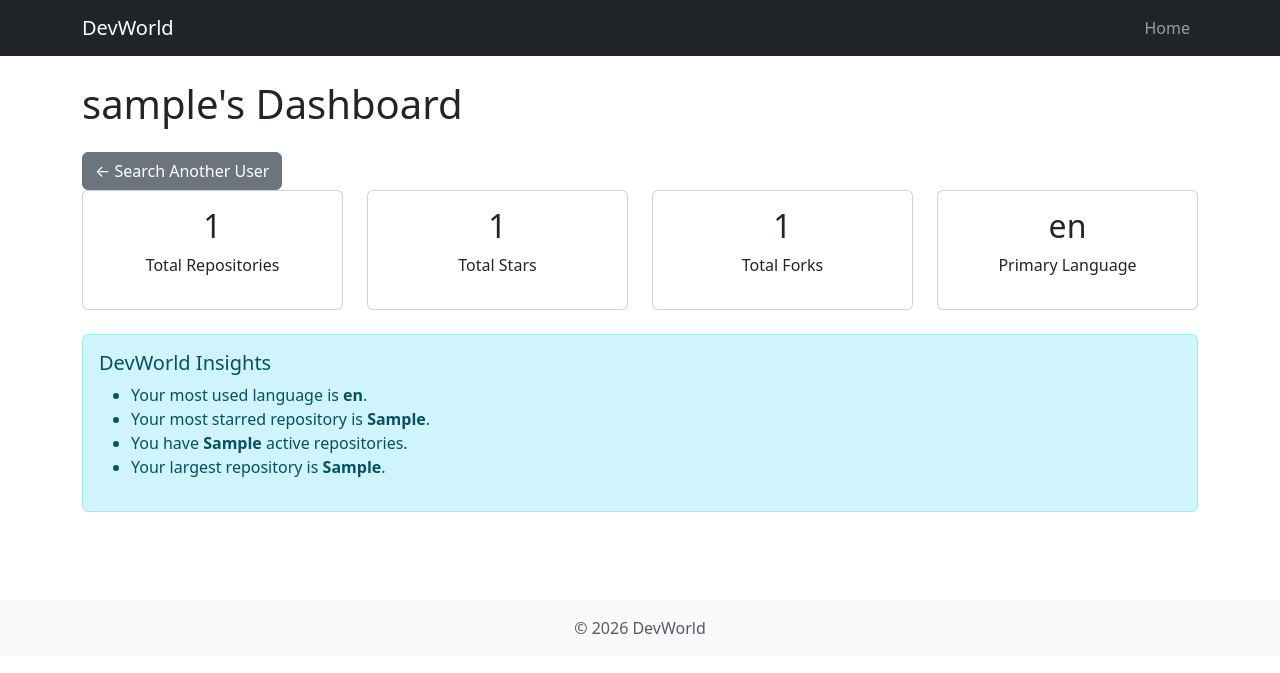
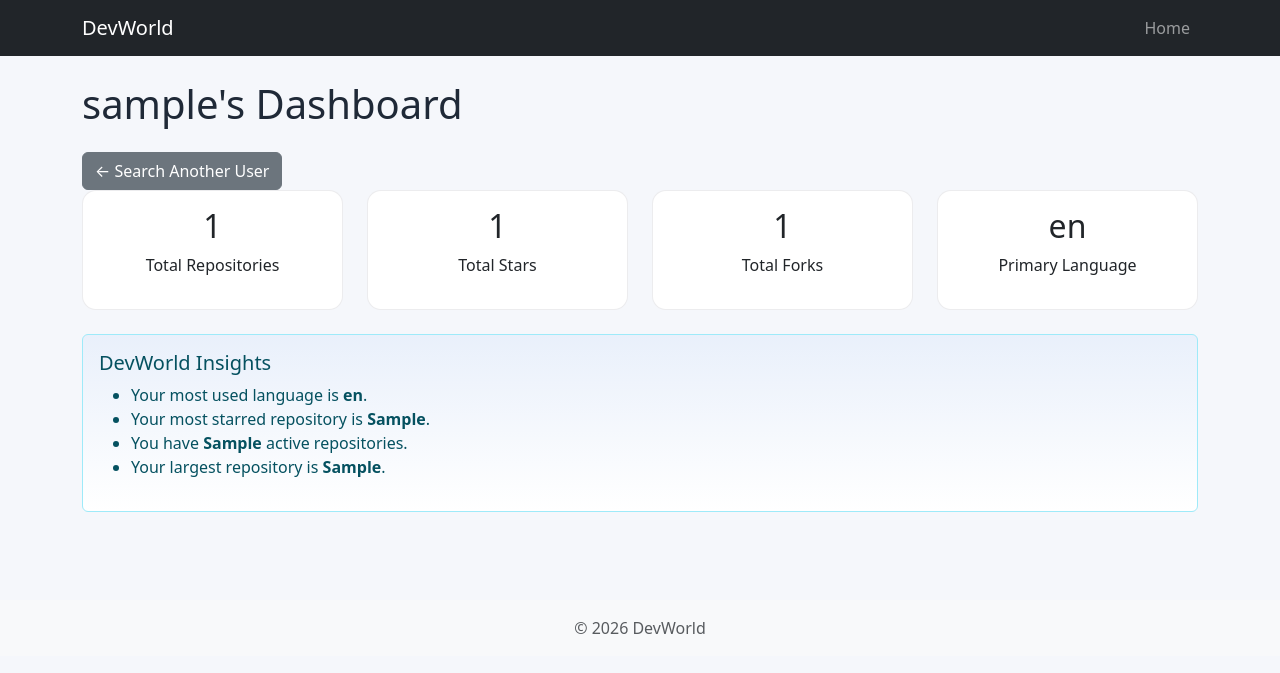
Before and after one commit to ben-m-m/DevWorld, a Flask app: template templates/dashboard.html in a window 1280 px wide. Shown: the top 673 px of the page. Run offline with Flask 3, Linux system fonts and the light colour scheme; the template is opened without the code that fills it: most values are stand-ins (such as "Sample title", 1, 10 or a date in 2020).

Commit message:
Refactor home route by removing unused test block; update dashboard to reflect Groq API usage for repository analysis

```diff
--- a/app.py
+++ b/app.py
@@ -19,9 +19,7 @@ github = GithubService()
 # Home page route: renders the landing page.
 @app.route('/')
 def home():
-    # Example of a previously used test block for fetching a specific profile.
-    # username = "ben-m-m"  # Replace with actual username or get from request
-    # user = github.get_user(username)
+
 
     return render_template('index.html')
 
--- a/static/css/style.css
+++ b/static/css/style.css
@@ -1,3 +1,23 @@
+:root {
+    --bg-color: #f5f7fb;
+    --card-bg: #ffffff;
+    --text-color: #1f2937;
+    --muted-color: #6b7280;
+    --accent-color: #0d6efd;
+    --accent-soft: rgba(13, 110, 253, 0.12);
+}
+
+body {
+    background: var(--bg-color);
+    color: var(--text-color);
+    font-family: system-ui, -apple-system, BlinkMacSystemFont, "Segoe UI", sans-serif;
+}
+
+.card {
+    border: 1px solid rgba(15, 23, 42, 0.08);
+    border-radius: 14px;
+}
+
 /* dashboard charts */
 .chart-container {
     max-width: 420px;
@@ -7,7 +27,6 @@
 
 .chart-card {
     min-height: 420px;
-
 }
 
 .chart-title {
@@ -15,33 +34,35 @@
     margin-bottom: 1rem;
 }
 
-
-/* repo selection  */
-/* .repository-card {
-    transition: all 0.2s ease;
-    cursor: pointer;
-} */
-
-/* .repository-card.selected .card {
-    border: 3px solid #0d6efd;
-    transform: scale(1.02);
-    box-shadow: 0 0 20px rgba(13, 110, 253, .25)
-} */
-
+/* repo selection */
 .repository-card {
     cursor: pointer;
-    transition: .25s;
+    transition: transform 0.25s ease, box-shadow 0.25s ease;
 }
 
 .repository-card:hover {
-    transform: translate(-4px);
+    transform: translateY(-4px);
 }
 
 .repository-selected {
-    border: 3px solid #0d6efd;
-    box-shadow: 0 0 20px rgba(13, 110, 253, .35);
+    border: 3px solid var(--accent-color);
+    box-shadow: 0 0 20px rgba(13, 110, 253, 0.35);
+    border-radius: 16px;
 }
 
+.repository-card .card {
+    height: 100%;
+}
+
+.repository-card .card-body {
+    display: flex;
+    flex-direction: column;
+    gap: 0.5rem;
+}
+
+.repository-card .card-body .btn {
+    width: fit-content;
+}
 
 /* ai css styling */
 .ai-analysis {
@@ -54,6 +75,7 @@
     line-height: 1.8;
     color: var(--text-color);
 }
+
 /* Main headings */
 .ai-analysis h1 {
     font-size: 2rem;
@@ -75,21 +97,25 @@
 .ai-analysis p {
     margin-bottom: 1.2rem;
 }
+
 /* Lists */
 .ai-analysis ul,
 .ai-analysis ol {
     margin: 1rem 0 1.5rem 2rem;
 }
+
 .ai-analysis li {
     margin-bottom: 0.5rem;
 }
+
 /* Code blocks */
 .ai-analysis code {
-    background: rgba(128,128,128,0.15);
+    background: rgba(128, 128, 128, 0.15);
     padding: 0.2rem 0.5rem;
     border-radius: 5px;
     font-family: monospace;
 }
+
 .ai-analysis pre {
     background: #1e1e1e;
     padding: 1.2rem;
@@ -97,26 +123,28 @@
     overflow-x: auto;
     margin: 1.5rem 0;
 }
+
 .ai-analysis pre code {
     background: transparent;
     padding: 0;
 }
+
 /* Divider */
 .ai-analysis hr {
     margin: 2.5rem 0;
     border: none;
-    border-top: 1px solid rgba(128,128,128,0.3);
+    border-top: 1px solid rgba(128, 128, 128, 0.3);
 }
+
 .ai-loading-overlay {
     display: none;
     position: fixed;
     inset: 0;
-    background: rgba(0,0,0,0.65);
+    background: rgba(0, 0, 0, 0.65);
     z-index: 9999;
     justify-content: center;
     align-items: center;
 }
-
 
 .ai-loading-box {
     background: var(--card-bg);
@@ -124,13 +152,13 @@
     border-radius: 16px;
     text-align: center;
     width: 350px;
-    box-shadow: 0 10px 30px rgba(0,0,0,0.3);
+    box-shadow: 0 10px 30px rgba(0, 0, 0, 0.3);
+    color: var(--text-color);
 }
 
 .ai-loading-box h3 {
     margin-top: 1rem;
 }
-
 
 .ai-loading-box p {
     opacity: 0.8;
@@ -140,15 +168,43 @@
 .spinner {
     width: 45px;
     height: 45px;
-    border: 5px solid rgba(255,255,255,0.3);
+    border: 5px solid rgba(255, 255, 255, 0.3);
     border-top-color: currentColor;
     border-radius: 50%;
     animation: spin 1s linear infinite;
 }
-
 
 @keyframes spin {
     to {
         transform: rotate(360deg);
     }
 }
+
+/* Extra page polish for landing, profile, and dashboard consistency */
+#repositorySummary,
+#repositoryIntelligence {
+    background: linear-gradient(180deg, rgba(13, 110, 253, 0.05), rgba(255, 255, 255, 1));
+}
+
+#repositoryContainer .card {
+    background: var(--card-bg);
+}
+
+#repositoryContainer .btn-outline-dark:hover {
+    background: #111827;
+    color: #fff;
+}
+
+#repositoryContainer .analyzeRepo {
+    margin-top: 0.5rem;
+}
+
+.profile-card,
+.dashboard-profile-card {
+    background: var(--card-bg);
+}
+
+.home-search-panel {
+    max-width: 720px;
+    margin: 0 auto;
+}
--- a/templates/dashboard.html
+++ b/templates/dashboard.html
@@ -276,9 +276,10 @@
             Senior Engineer AI Review
         </h3>
         <p>
-            Gemini is analyzing this repository.
+            Groq is analyzing this repository.
             <br>
             Please wait a moment...
+            To Cancel, refresh the page...
         </p>
     </div>
 </div>
```
